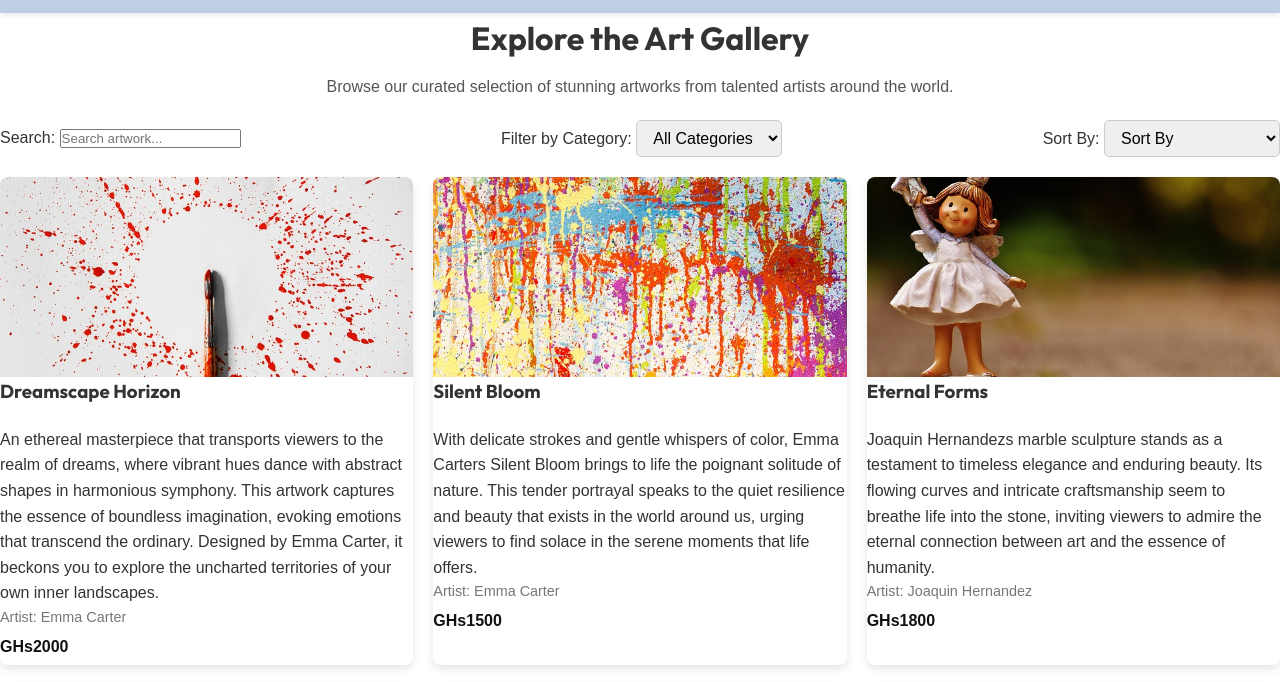
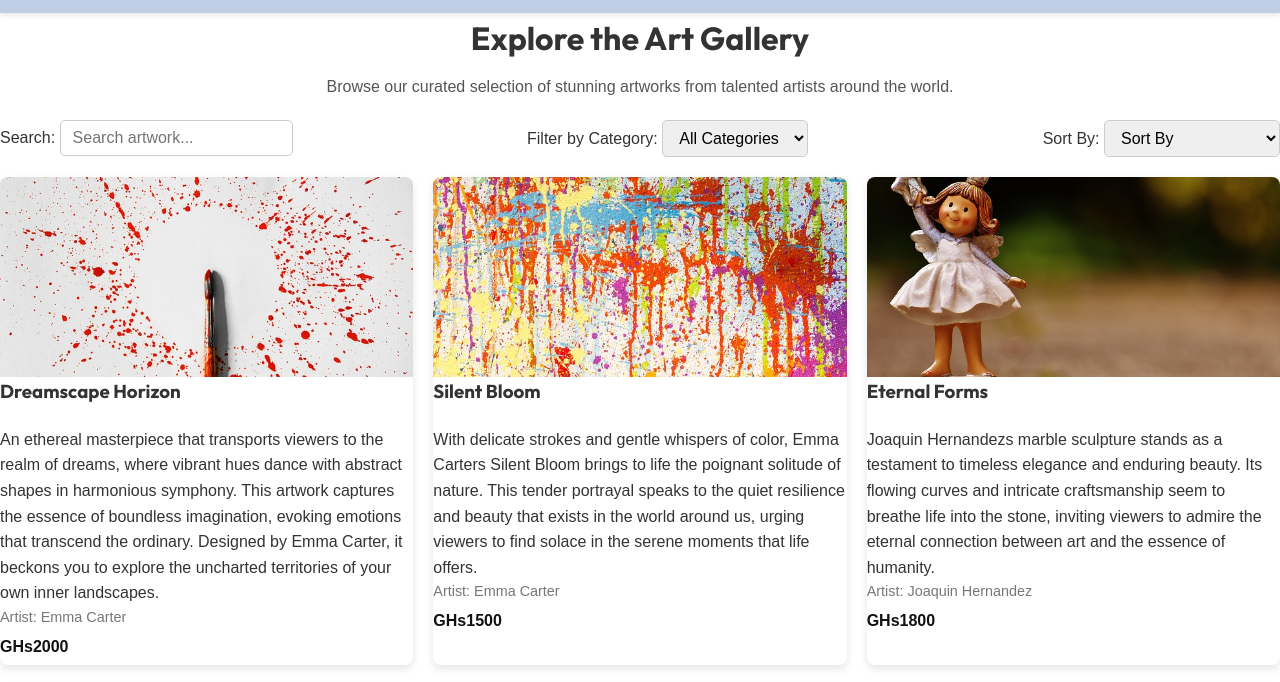
Before and after one commit to Fiijoey/ArtMarketPlace_Project, a website built with Vite: page src/gallery/index.html in a window 1280 px wide. Shown: the part 65-747 px from the top of the page. Built offline with nearby package versions, Linux system fonts and the light colour scheme.

Commit message:
Enhance gallery filters styling; add input support and improve Instagram header and posts layout

```diff
--- a/src/css/style.css
+++ b/src/css/style.css
@@ -852,7 +852,8 @@ button {
     margin-bottom: 20px;
 }
 
-.gallery-filters select {
+.gallery-filters select,
+.gallery-filters input[type="text"] {
     padding: 8px 12px;
     font-size: 1rem;
     border: 1px solid #ccc;
@@ -865,13 +866,15 @@ button {
     grid-template-columns: 1fr;
     gap: 20px;
 }
-.instaHeader{
+
+.instaHeader {
     font-size: 1.6rem;
     margin-top: 1rem;
     margin-bottom: 10px;
     text-align: center;
 }
-.instaPosts{
+
+.instaPosts {
     display: grid;
     grid-template-columns: repeat(auto-fit, minmax(300px, 1fr));
     gap: 20px;
```
